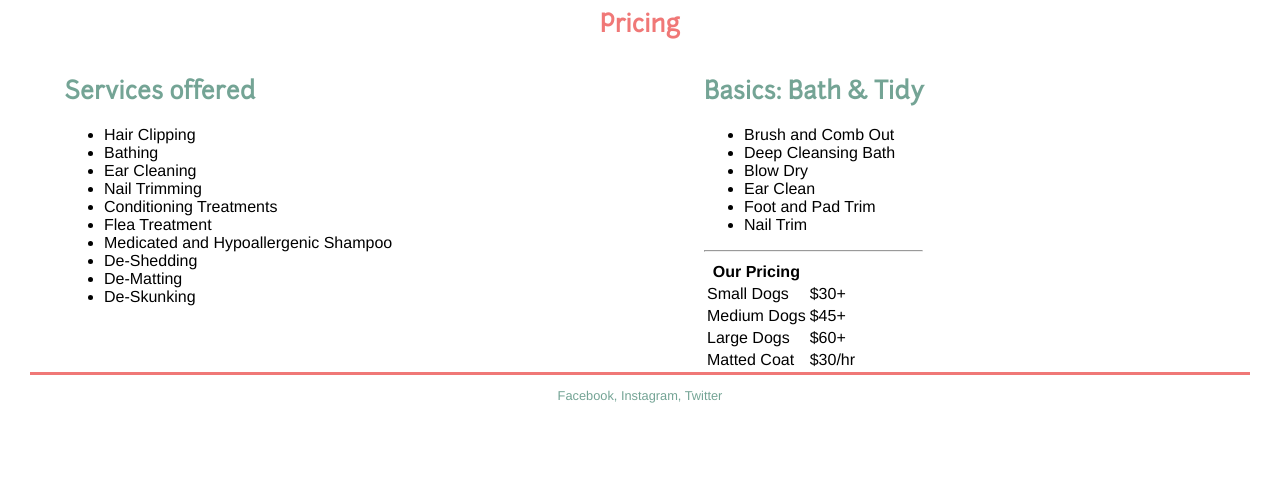
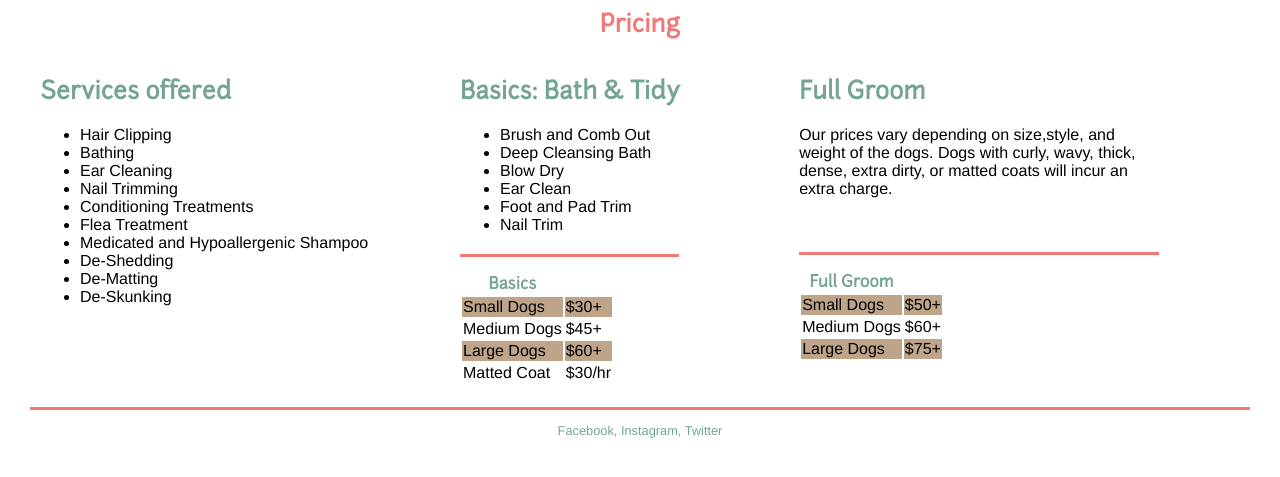
Before and after one commit to beruburu/Jojo, a PHP site: page /Pricing.html in a window 1280 px wide. Shown: the part 213-690 px from the top of the page. Run offline with PHP 8.4, Linux system fonts and the light colour scheme.

Commit message:
added tables to pricing

```diff
--- a/Pricing.html
+++ b/Pricing.html
@@ -35,6 +35,7 @@
         </nav>
 
 		<div id="content">
+            <div id="main">
             <h2 id="price">Pricing</h2>
             <div id="leftcol">
 				<h2>Services offered</h2>
@@ -51,10 +52,9 @@
                     <li>De-Skunking</li>
                 </ul>
 			</div>
-
-			<div id="rightcol">
+            <div id="middle">
 				<h2>Basics: Bath & Tidy</h2>
-                <ul>
+                <ul id="basics">
                     <li>Brush and Comb Out</li>
                     <li>Deep Cleansing Bath</li>
                     <li>Blow Dry</li>
@@ -62,9 +62,8 @@
                     <li>Foot and Pad Trim</li>
                     <li>Nail Trim</li>
                 </ul>
-                <hr>
                 <table>
-                    <tr colspan="2"><th>Our Pricing</th></tr>
+                    <tr colspan="2"><th>Basics</th></tr>
                     <tr>
                         <td>Small Dogs</td>
                         <td>$30+</td>
@@ -82,7 +81,29 @@
                         <td>$30/hr</td>
                     </tr>
                 </table>
+            </div>
+			<div id="rightcol">
+                <h2>Full Groom</h2>
+                <p id="groom">Our prices vary depending on size,style, and weight of the dogs.
+                   Dogs with curly, wavy, thick, dense, extra dirty, or matted coats
+                   will incur an extra charge.</p>
+                <table>
+                    <tr colspan="2"><th>Full Groom</th></tr>
+                    <tr>
+                        <td>Small Dogs</td>
+                        <td>$50+</td>
+                    </tr>
+                    <tr>
+                        <td>Medium Dogs</td>
+                        <td>$60+</td>
+                    </tr>
+                    <tr>
+                        <td>Large Dogs</td>
+                        <td>$75+</td>
+                    </tr>
+                </table>
 			</div>
+        </div>
 		<footer>
 		    <p>Facebook, Instagram, Twitter</p>
 		</footer>
--- a/Style/Base.css
+++ b/Style/Base.css
@@ -132,7 +132,7 @@ footer {
     text-align: center;
     font-size: 0.8em;
     color: #74A495;
-    margin: 0px 30px;
+    margin: 30px;
 }
 #content {
     position: relative;
--- a/Style/Pricing.css
+++ b/Style/Pricing.css
@@ -2,3 +2,39 @@
     color: #f07877;
     text-align: center;
 }
+#basics {
+    border-bottom: 3px solid #f07877;
+    padding-bottom: 20px;
+}
+table {
+    padding-bottom: 10%;
+}
+th {
+    font-family: junction, sans-serif;
+    font-weight: bold;
+    color: #74A495;
+}
+tr:nth-child(even) {
+    background-color: #BEA488;
+}
+#middle {
+    float: left;
+    padding-right: 5%;
+    padding-left: 5%;
+}
+#rightcol {
+    width: 30%;
+    padding-left: 5%;
+}
+#leftcol {
+    width: 30%;
+    padding-left: 0;
+}
+#groom {
+    border-bottom: 3px solid #f07877;
+    padding-bottom: 15%;
+}
+#main {
+    width: 1200px;
+    margin: auto;
+}
```
